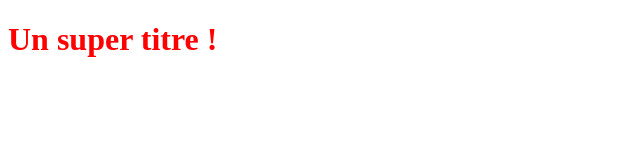
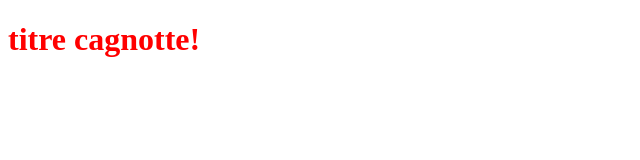
Before and after one commit to frednzodom/OpenclassroomsProject, a plain HTML site: page index.html in a window 1280 px wide. Shown: the whole page, without its empty margins (0-640 px from the left). Drawn offline with Linux system fonts and the light colour scheme.

Commit message:
titre de cagnotte

```diff
--- a/index.html
+++ b/index.html
@@ -5,6 +5,6 @@
    <link rel="stylesheet" type="text/css" href="styles.css">
 </head>
 <body>
-   <h1>Un super titre !</h1>
+   <h1>titre cagnotte!</h1>
 </body>
 </html>
```
